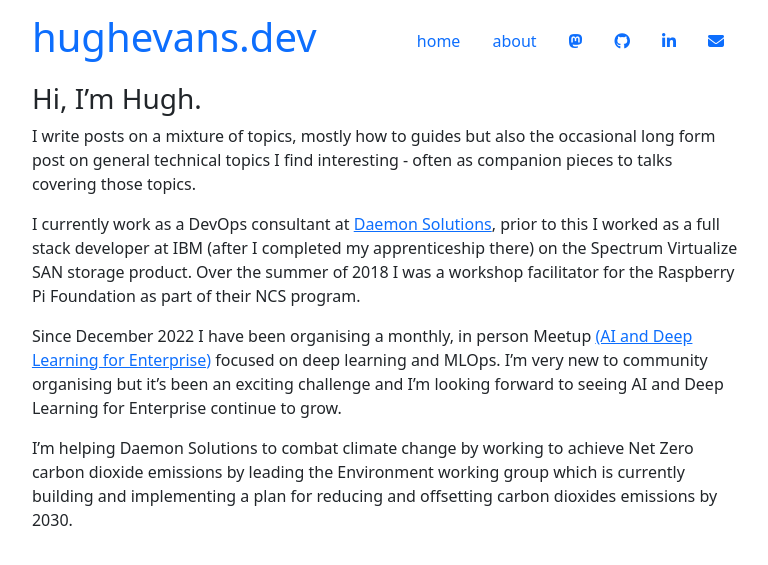
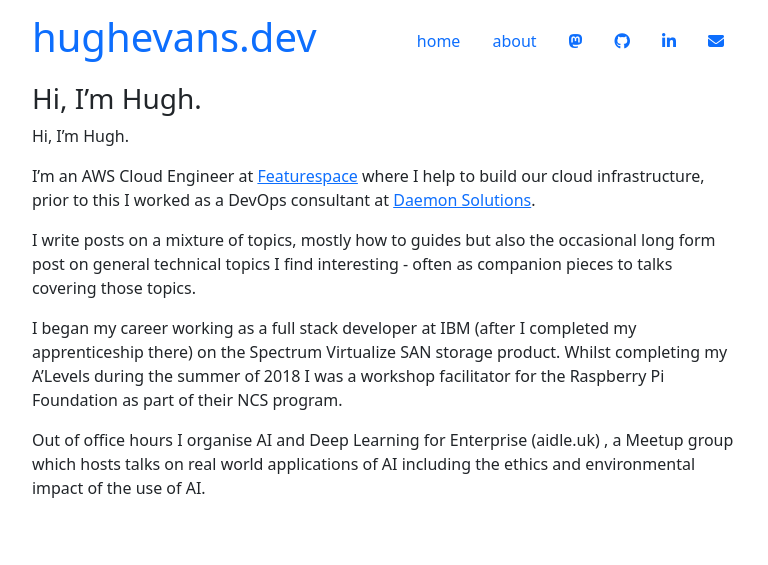
Before and after one commit to hevansDev/portfolio-website, a Jekyll site: the page built from about.md, in a window 1280 px wide. Shown: the top 565 px of the page, without its empty margins (254-1022 px from the left). Built offline with Jekyll 4.4.1, drawn with Linux system fonts in a browser that asks for light colours; nearby versions of some CDN libraries.

Commit message:
fix: updated about me section

```diff
--- a/about.md
+++ b/about.md
@@ -5,10 +5,12 @@ layout: default
 
 ### Hi, I'm Hugh.
 
+Hi, I'm Hugh.
+
+I'm an AWS Cloud Engineer at [Featurespace](featurespace.com) where I help to build our cloud infrastructure, prior to this I worked as a DevOps consultant at [Daemon Solutions](dae.mn).
+
 I write posts on a mixture of topics, mostly how to guides but also the occasional long form post on general technical topics I find interesting - often as companion pieces to talks covering those topics.
 
-I currently work as a DevOps consultant at [Daemon Solutions](dae.mn), prior to this I worked as a full stack developer at IBM (after I completed my apprenticeship there) on the Spectrum Virtualize SAN storage product. Over the summer of 2018 I was a workshop facilitator for the Raspberry Pi Foundation as part of their NCS program.
+I began my career working as a full stack developer at IBM (after I completed my apprenticeship there) on the Spectrum Virtualize SAN storage product. Whilst completing my A'Levels during the summer of 2018 I was a workshop facilitator for the Raspberry Pi Foundation as part of their NCS program.
 
-Since December 2022 I have been organising a monthly, in person Meetup [(AI and Deep Learning for Enterprise)](https://www.meetup.com/enterprise-deep-learning-ai-uk) focused on deep learning and MLOps. I'm very new to community organising but it's been an exciting challenge and I'm looking forward to seeing AI and Deep Learning for Enterprise continue to grow.
-
-I'm helping Daemon Solutions to combat climate change by working to achieve Net Zero carbon dioxide emissions by leading the Environment working group which is currently building and implementing a plan for reducing and offsetting carbon dioxides emissions by 2030.
+Out of office hours I organise AI and Deep Learning for Enterprise (aidle.uk) , a Meetup group which hosts talks on real world applications of AI including the ethics and environmental impact of the use of AI.
```
